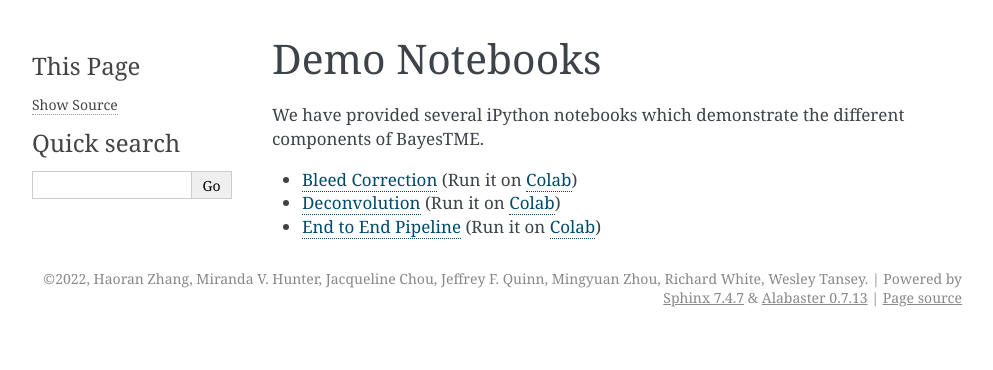
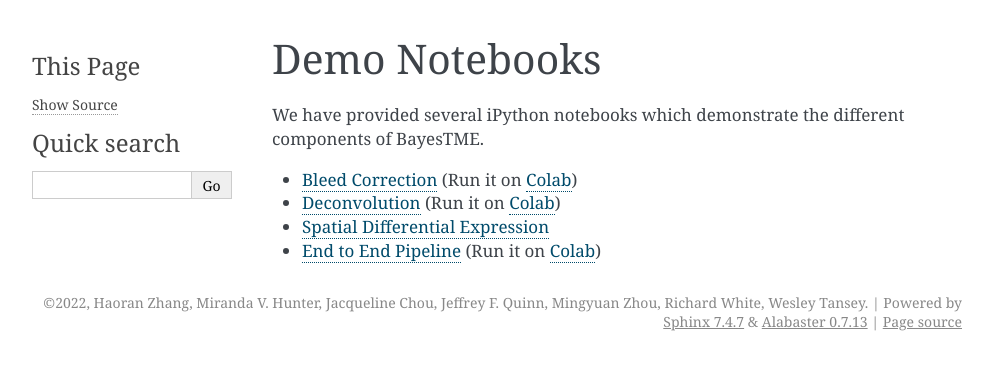
Before and after one commit to tansey-lab/bayestme, a Sphinx documentation site: the page built from docs/demo_notebooks.rst, in a window 1280 px wide. Shown: the top 370 px of the page, without its empty margins (148-1141 px from the left). Built offline with Sphinx 7.4.7, drawn with Linux system fonts in a browser that asks for light colours; pages that are not in the unit, such as notebooks, are missing from menus.

Commit message:
Refer to notebook in docs

```diff
--- a/docs/demo_notebooks.rst
+++ b/docs/demo_notebooks.rst
@@ -5,4 +5,5 @@ We have provided several iPython notebooks which demonstrate the different compo
 
 * `Bleed Correction <https://github.com/tansey-lab/bayestme/blob/main/notebooks/bleeding_correction.ipynb>`_ (Run it on `Colab <https://colab.research.google.com/drive/1NK8rgr6O54T4KolGUkW8OgRzaf2iy56A?usp=sharing>`_)
 * `Deconvolution <https://github.com/tansey-lab/bayestme/blob/main/notebooks/deconvolution.ipynb>`_ (Run it on `Colab <https://colab.research.google.com/drive/12hzWWEi_Wrjk4Apowuagwor8_4Zmlk1E?usp=sharing>`_)
+* `Spatial Differential Expression <https://github.com/tansey-lab/bayestme/blob/main/notebooks/spatial_differential_expression.ipynb>`_
 * `End to End Pipeline <https://github.com/tansey-lab/bayestme/blob/main/notebooks/end_to_end_demo.ipynb>`_ (Run it on `Colab <https://colab.research.google.com/drive/1JcZkLaXqXkTVsaON2xP9M0l-Yf1rCRkZ?usp=sharing>`_)
```
